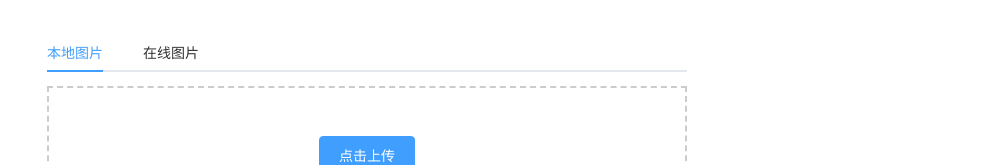
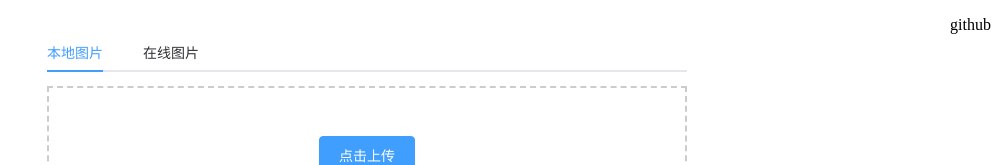
Before and after one commit to CodingAndSleeping/image-compressor, a Vue app: page / in a window 1280 px wide. Shown: the top 165 px of the page, without its empty margins (273-1280 px from the left). Built offline with nearby package versions, Linux system fonts and the light colour scheme.

Commit message:
feat: add logo github link

```diff
--- a/index.html
+++ b/index.html
@@ -1,10 +1,10 @@
-<!doctype html>
+<!DOCTYPE html>
 <html lang="en">
   <head>
     <meta charset="UTF-8" />
-    <link rel="icon" type="image/svg+xml" href="/vite.svg" />
+    <link rel="icon" type="image/svg+xml" href="/logo.svg" />
     <meta name="viewport" content="width=device-width, initial-scale=1.0" />
-    <title>Vite + Vue + TS</title>
+    <title>图片压缩器</title>
   </head>
   <body>
     <div id="app"></div>
--- a/src/views/imageCompressor/index.vue
+++ b/src/views/imageCompressor/index.vue
@@ -1,5 +1,6 @@
 <template>
   <div class="image-compressor">
+    <div class="github" @click="openGithub">github</div>
     <UploadImage />
     <DisplayImage />
   </div>
@@ -28,6 +29,10 @@ provide<ImageState>('image-state', {
   changeOriginImage,
   changeCompressedImage,
 });
+
+const openGithub = () => {
+  window.open('https://github.com/CodingAndSleeping/image-compressor');
+};
 </script>
 <style scoped lang="scss">
 .image-compressor {
@@ -35,5 +40,15 @@ provide<ImageState>('image-state', {
   display: flex;
   flex-direction: column;
   align-items: center;
+
+  .github {
+    position: absolute;
+    top: 1rem;
+    right: 1rem;
+    cursor: pointer;
+  }
+  .github:hover {
+    text-decoration: underline;
+  }
 }
 </style>
```
Also changed, not shown: public/logo.svg (added).
